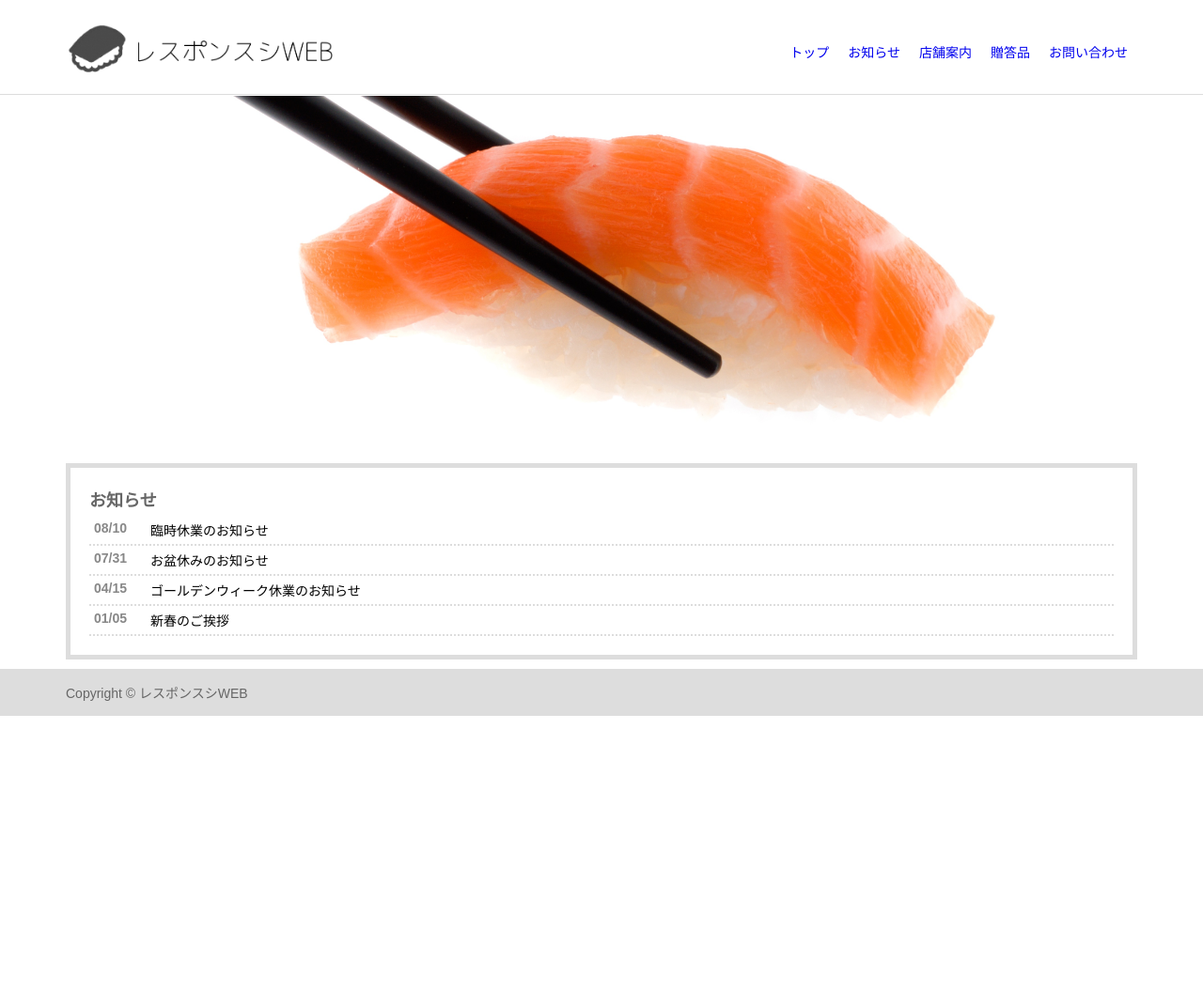
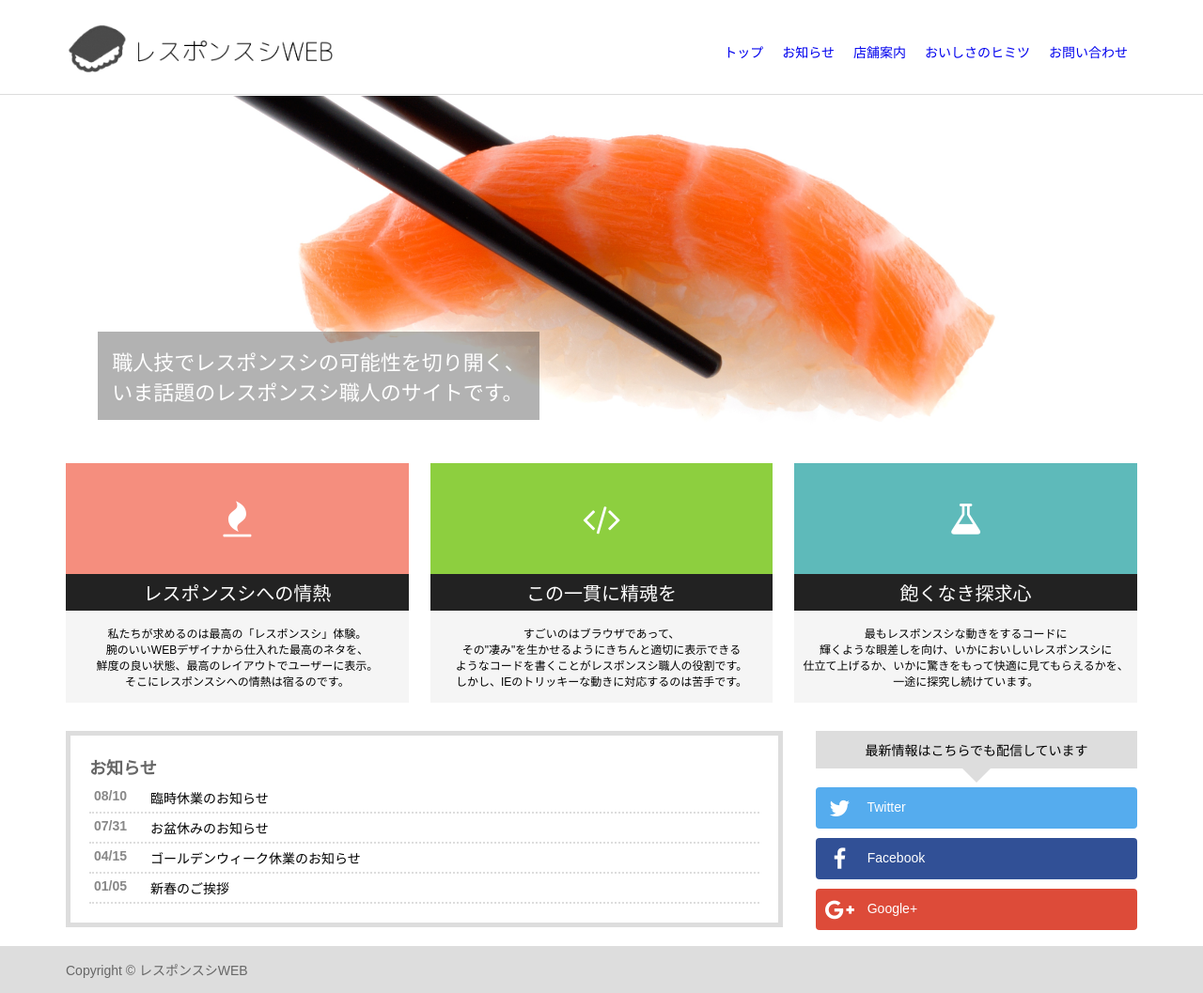
Before and after one commit to Konnobu/-ResponsiveWebPractice, a plain HTML site: page index.html in a window 1280 px wide. Shown: the whole page at 94% size. Before the commit the page ends 800 px from the top, so only its background shows below. Drawn offline with Linux system fonts and the light colour scheme.

Commit message:
静的ページ

```diff
--- a/index.html
+++ b/index.html
@@ -4,6 +4,7 @@
 <meta charset="UTF-8">
 <title>レスポンスシWEB</title>
 <meta name="viewport" content="width=device-width">
+<link rel="stylesheet" href="https://maxcdn.bootstrapcdn.com/font-awesome/4.4.0/css/font-awesome.min.css">
 <link rel="stylesheet" href="style.css">
 </head>
 <body>
@@ -22,7 +23,7 @@
 	<li><a href="#">トップ</a></li>
 	<li><a href="#">お知らせ</a></li>
 	<li><a href="#">店舗案内</a></li>
-	<li><a href="#">贈答品</a></li>
+	<li><a href="#">おいしさのヒミツ</a></li>
 	<li><a href="#">お問い合わせ</a></li>
 	</ul>
 	</nav>
@@ -32,10 +33,53 @@
 
 
 <div class="box3">
+	<div class="top">
 	<img src="img/header.jpg" alt="" class="top-img">
+	<p class="catch">職人技でレスポンスシの可能性を切り開く、<br>
+	いま話題のレスポンスシ職人のサイトです。</p>
+	</div>
 </div><!-- Box3 -->
 
+<div class="box6">
+<div class="box6-1">
+	<div class="overview">
+	<a href="#">
+	<i class="fa fa-fire"></i>
+	<h1>レスポンスシへの情熱</h1>
+	<p>私たちが求めるのは最高の「レスポンスシ」体験。<br>
+	腕のいいWEBデザイナから仕入れた最高のネタを、<br>鮮度の良い状態、最高のレイアウトでユーザーに表示。<br>
+	そこにレスポンスシへの情熱は宿るのです。</p>
+	</a>
+	</div>
+</div><!-- box6-1 -->
+<div class="box6-2">
+	<div class="overview">
+	<a href="#">
+	<i class="fa fa-code"></i>
+	<h1>この一貫に精魂を</h1>
+	<p>すごいのはブラウザであって、<br>
+	その"凄み"を生かせるようにきちんと適切に表示できる<br>
+	ようなコードを書くことがレスポンスシ職人の役割です。<br>
+	しかし、IEのトリッキーな動きに対応するのは苦手です。</p>
+	</a>
+	</div>
+</div><!-- box6-2 -->
+<div class="box6-3">
+	<div class="overview">
+	<a href="#">
+	<i class="fa fa-flask"></i>
+	<h1>飽くなき探求心</h1>
+	<p>最もレスポンスシな動きをするコードに<br>
+	輝くような眼差しを向け、いかにおいしいレスポンスシに<br>
+	仕立て上げるか、いかに驚きをもって快適に見てもらえるかを、<br>
+	一途に探究し続けています。</p>
+	</a>
+	</div>
+</div><!-- box6-3 -->
+</div><!-- box6 -->
+
 <div class="box4">
+<div class="box4-1">
 	<div class="news">
 	<h1>お知らせ</h1>
 	<ul>
@@ -57,6 +101,26 @@
 	</a></li>
 	</ul>
 	</div>
+</div><!-- Box4-1 -->
+<div class="box4-2">
+	<div class="follow">
+	<p class="follow-info">最新情報はこちらでも配信しています</p>
+	<ul>
+	<li><a href="#" class="follow-tw">
+		<i class="fa fa-fw fa-twitter"></i>
+		Twitter
+	</a></li>
+	<li><a href="#" class="follow-fb">
+		<i class="fa fa-fw fa-facebook"></i>
+		Facebook
+	</a></li>
+	<li><a href="#" class="follow-gp">
+		<i class="fa fa-fw fa-google-plus"></i>
+		Google+
+	</a></li>
+	</ul>
+	</div>
+</div><!-- Box4-2-->
 </div><!-- Box4 -->
 
 <div class="box5">
--- a/style.css
+++ b/style.css
@@ -57,6 +57,77 @@ height: auto;
 	vertical-align: bottom;
 }
 
+/* キャッチコピー */
+.catch {
+	margin: 0;
+	padding: 15px;
+	background-color: rgba(0, 0, 0, 0.3);
+	font-size: 22px;
+	color: #fff;
+}
+
+/* ヘッダー画像にキャッチコピーを重ねる */
+.top {
+	position: relative;
+}
+
+.catch {
+	position: absolute;
+	bottom: 7%;
+	left: 3%;
+}
+
+/* 概要 overview */
+.overview a {
+	display: block;
+	background-color: #222;
+	color: #fff;
+	text-align: center;
+	text-decoration: none;
+}
+
+.overview a:hover {
+	opacity: .8;
+}
+
+.overview i {
+	display: block;
+	padding-top: 40px;
+	padding-bottom: 40px;
+	font-size: 38px;
+}
+
+.overview .fa-fire {
+	background-color: #F58E7E;
+}
+
+.overview .fa-code {
+	background-color: #8DCF3F;
+}
+
+.overview .fa-flask {
+	background-color: #5EBABA;
+}
+
+.overview h1 {
+	margin-top: 0;
+	margin-bottom: 0;
+	padding-top: 5px;
+	padding-bottom: 5px;
+	font-size: 20px;
+	font-weight: normal;
+}
+
+.overview p {
+	margin-top: 0;
+	margin-bottom: 0;
+	padding-top: 15px;
+	padding-bottom: 15px;
+	background-color: #F5F5F5;
+	font-size: 12px;
+	color: #000;
+}
+
 /* お知らせ */
 .news {
 	padding: 20px;
@@ -111,6 +182,74 @@ width: auto;
 	margin-left: 60px;
 }
 
+/* SNSメニュー */
+.follow ul {
+	margin: 0;
+	padding: 0;
+	list-style: none;
+}
+
+.follow li a {
+	display: block;
+	margin-bottom: 10px;
+	padding: 10px;
+	border-radius: 4px;
+	color: #fff;
+	font-size: 14px;
+	text-decoration: none;
+}
+
+.follow li a:hover {
+	opacity: .8;
+}
+
+.follow-tw {
+	background-color: #55acee;
+}
+
+.follow-fb {
+	background-color: #315096;
+}
+
+.follow-gp {
+	background-color: #dd4b39;
+}
+
+.follow i {
+	margin-right: 10px;
+	font-size: 24px;
+	vertical-align: middle;
+}
+
+.follow p {
+	margin-top: 0;
+	margin-bottom: 20px;
+	padding: 10px;
+	background-color: #ddd;
+	font-size: 14px;
+	text-align: center;
+}
+
+.follow-info {
+	position: relative;
+	background: #ddd;
+}
+
+.follow-info:after {
+	top: 100%;
+	left: 50%;
+	border: solid transparent;
+	content: " ";
+	height: 0;
+	width: 0;
+	position: absolute;
+	pointer-events: none;
+	border-color: rgba(221, 221, 221, 0);
+	border-top-color: #ddd;
+	border-width: 15px;
+	margin-left: -15px;
+}
+
 /* コピーライト */
 .copyright p {
 	margin: 0;
@@ -118,26 +257,45 @@ color: #666;
 	font-size: 14px;
 }
 
+/* box5 をバーの形にする */
+.box5 {
+	padding-top: 15px;
+	padding-bottom: 15px;
+	background-color:  #ddd;
+	clear: both;
+}
+
 /* ボックスの左右 */
 .boxA,
 .box4,
-.box5 {
+.box5,
+.box6 {
 	padding-left: 15px;
 	padding-right: 15px;
 }
 
-/* box5 をバーの形にする */
-.box5 {
-margin: 0;
-padding-top: 15px;
-padding-bottom: 15px;
-background-color:  #ddd;
+/* ボックスの上下 */
+.boxA {
+	padding-top: 20px;
+	padding-bottom: 10px;
 }
 
-/* ボックスの上下 */
-.boxA,
 .box4 {
 	padding-top: 20px;
+	padding-bottom: 20px;
+}
+
+.box4-1 {
+	padding-bottom: 20px;
+}
+
+.box6 {
+	padding-top: 20px;
+}
+
+.box6-1,
+.box6-2,
+.box6-3 {
 	padding-bottom: 10px;
 }
 
@@ -146,8 +304,14 @@ padding-bottom: 10px;
 
 /* ナビゲーション */
 .menu li a {
-padding:  10px 7px;
-font-size: 11px;
+	padding:  10px 4px;
+	font-size: 10px;
+}
+
+/* キャッチコピー */
+.catch {
+	padding: 5px 10px;
+	font-size: 10px;
 }
 
 }
@@ -172,6 +336,51 @@ float: right;
 	width: auto;
 }
 
+/* box4-1 と box4-2 を横に並べる設定 */
+.box4:after {
+	content ="";
+	display: block;
+	clear: both;
+}
+
+.box4-1 {
+	float: left;
+	width: 70%;
+	padding-right: 35px;
+	-moz-box-sizing: border-box;
+	-webkit-box-sizing: border-box;
+	box-sizing: border-box;
+}
+
+.box4-2 {
+	float: left;
+	width: 30%;
+}
+
+/* box6-1, box6-2, box6-3 を横に並べる設定 */
+.box6:after {
+	content: "";
+	display: block;
+	clear: both;
+}
+
+.box6-1 {
+	float: left;
+	width: 32%;
+	margin-right: 2%;
+}
+
+.box6-2 {
+	float: left;
+	width: 32%;
+	margin-right: 2%;
+}
+
+.box6-3 {
+	float: left;
+	width: 32%;
+}
+
 }
 
 /* ######### 1190px以上 ######### */
@@ -181,7 +390,8 @@ width: auto;
 .box3,
 .box4,
 .boxA-inner,
-.box5-inner {
+.box5-inner,
+.box6 {
 	width: 1140px;
 	margin-left: auto;
 	margin-right: auto;
```
Lines whose indentation alone changed are shown as unchanged.
